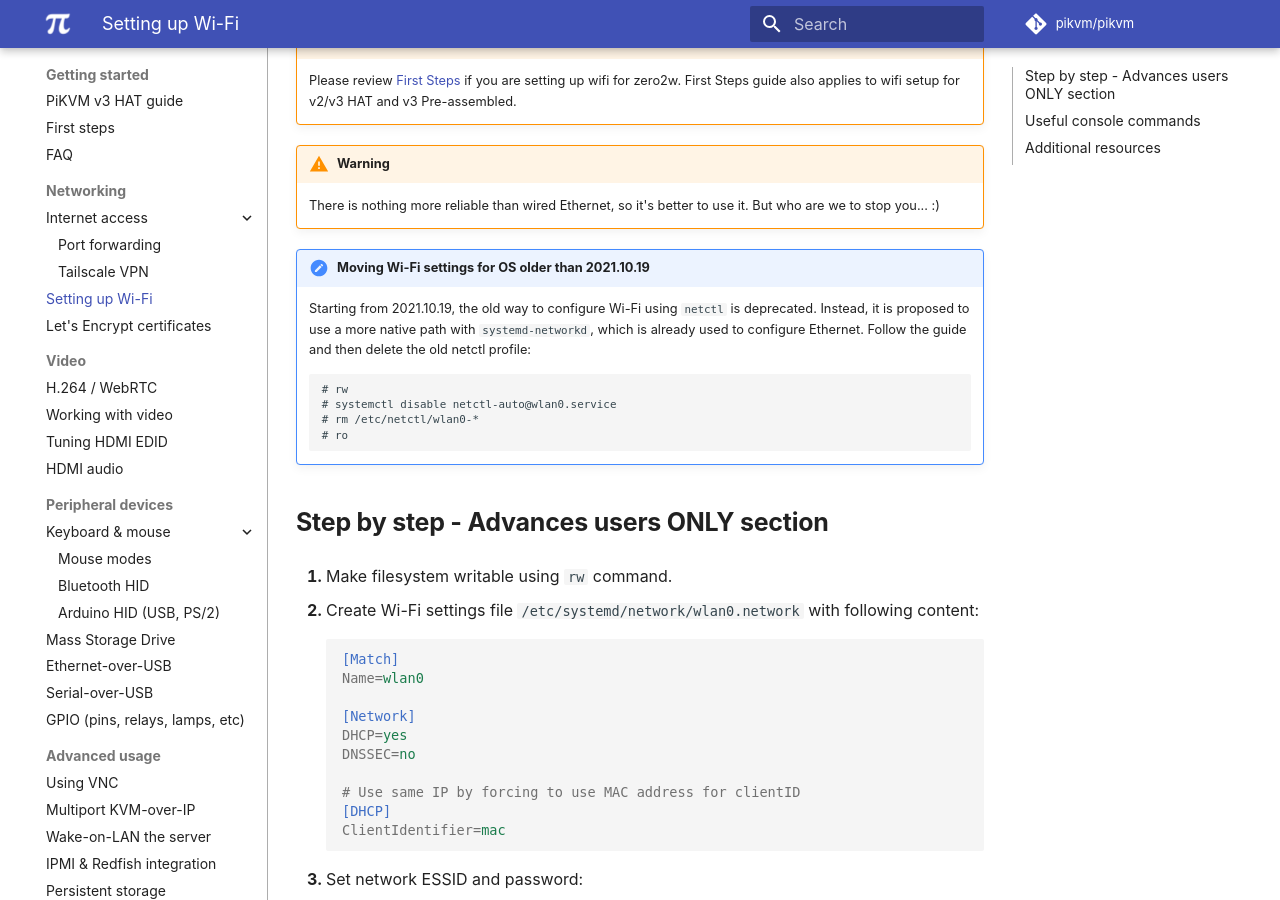
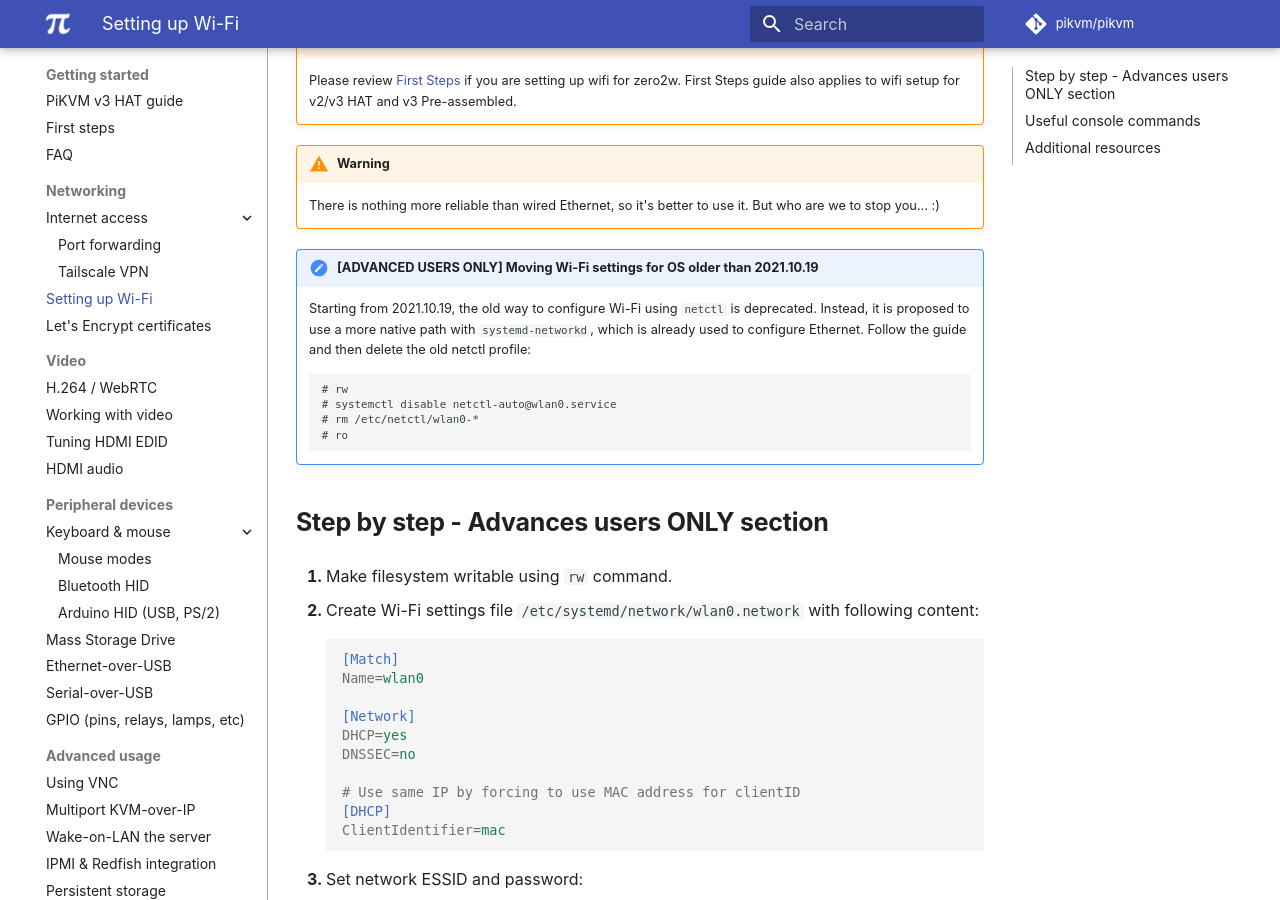
Before and after one commit to pikvm/pikvm, an MkDocs documentation site: the page built from docs/wifi.md, in a window 1280 px wide and 900 px high, scrolled down 327 px. Built offline with MkDocs 1.6.1 and Material for MkDocs 9.7.7, drawn with Linux system fonts in a browser that asks for light colours; some web fonts are replaced; comment, search, counter and statistics services are not loaded.

Commit message:
Update wifi.md

```diff
--- a/docs/wifi.md
+++ b/docs/wifi.md
@@ -11,7 +11,7 @@
 !!! warning
     There is nothing more reliable than wired Ethernet, so it's better to use it. But who are we to stop you... :)
 
-!!! note "Moving Wi-Fi settings for OS older than 2021.10.19"
+!!! note "[ADVANCED USERS ONLY] Moving Wi-Fi settings for OS older than 2021.10.19"
     Starting from 2021.10.19, the old way to configure Wi-Fi using `netctl` is deprecated.
     Instead, it is proposed to use a more native path with `systemd-networkd`, which is already used to configure Ethernet.
     Follow the guide and then delete the old netctl profile:
```
